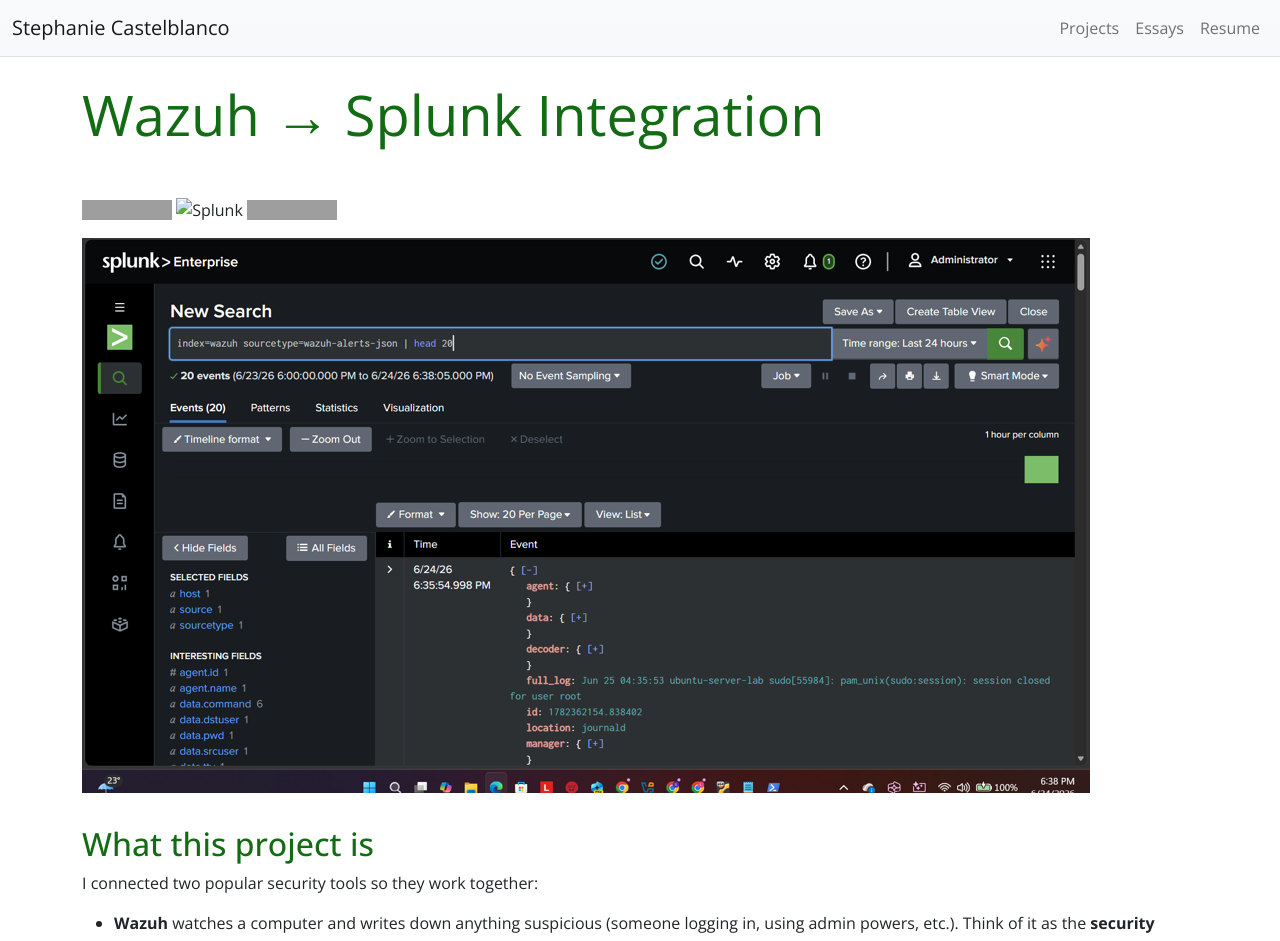
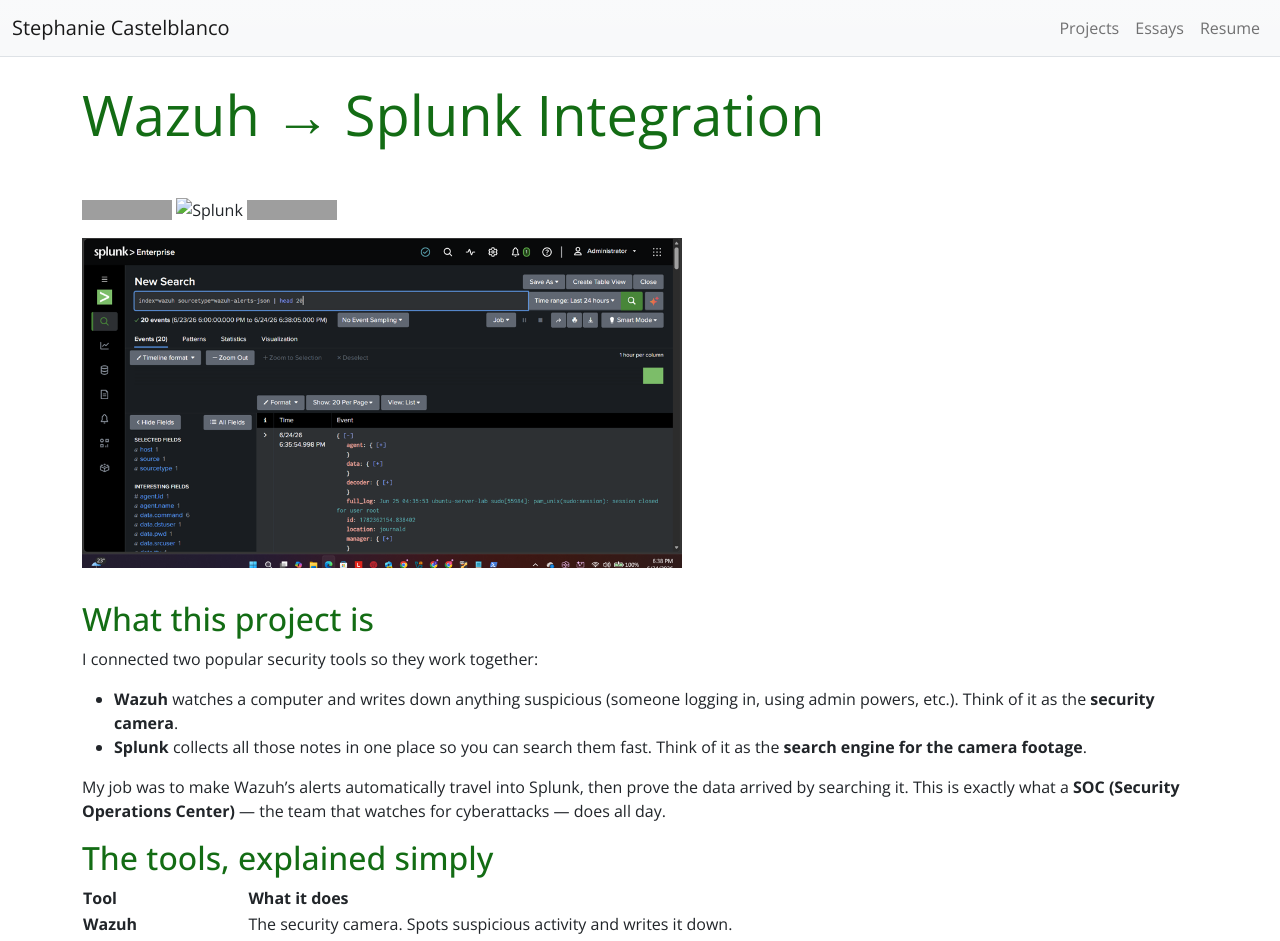
Before and after one commit to stephanie-castelblanco/stephanie-castelblanco.github.io, a Jekyll site: the page built from projects/Project_A_Wazuh_Splunk.md, in a window 1280 px wide. Shown: the top 941 px of the page. Built offline with Jekyll 4.4.1, drawn with Linux system fonts in a browser that asks for light colours; grey boxes are pictures that could not be loaded.

Commit message:
Update Project_A_Wazuh_Splunk.md

```diff
--- a/projects/Project_A_Wazuh_Splunk.md
+++ b/projects/Project_A_Wazuh_Splunk.md
@@ -17,7 +17,7 @@
 
 ![SIEM](https://img.shields.io/badge/SIEM-Wazuh-blue) ![Splunk](https://img.shields.io/badge/Log_Analytics-Splunk-green) ![Status](https://img.shields.io/badge/Status-Completed-success)
 
-<img class="img-fluid mb-3" src="../img/02-splunk-events.png" alt="Wazuh alerts arriving in Splunk">
+<img width="600px" class="img-fluid mb-3" src="../img/02-splunk-events.png">
 
 
 ## What this project is
```
